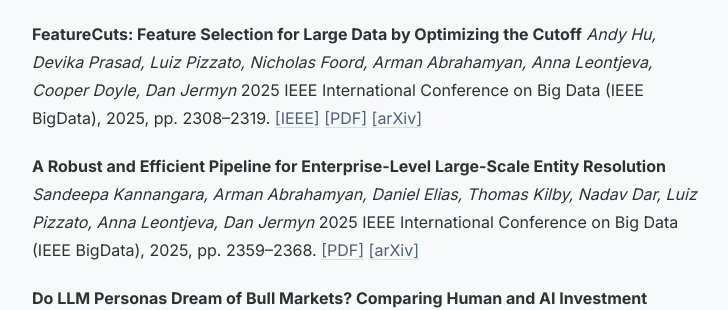
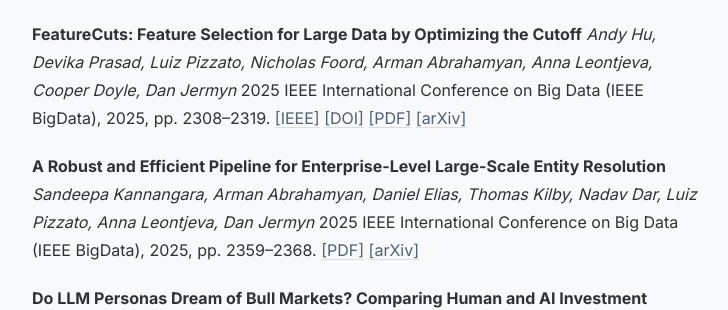
Before and after one commit to pizzato/pizzato.github.io, a Jekyll site: the page built from publications/index.markdown, in a window 1280 px wide and 900 px high, scrolled down 2532 px. Shown: the part 152-462 px from the top of the window, without its empty margins (272-1000 px from the left). Built offline with Jekyll 4.4.1, drawn with Linux system fonts in a browser that asks for light colours.

Commit message:
fix: add IEEE DOI link for FeatureCuts paper (IEEE BigData 2025)

```diff
--- a/publications/index.markdown
+++ b/publications/index.markdown
@@ -111,7 +111,7 @@ Association for Computing Machinery, New York, NY, USA, 185–193.
 **FeatureCuts: Feature Selection for Large Data by Optimizing the Cutoff**
 _Andy Hu, Devika Prasad, Luiz Pizzato, Nicholas Foord, Arman Abrahamyan, Anna Leontjeva, Cooper Doyle, Dan Jermyn_
 2025 IEEE International Conference on Big Data (IEEE BigData), 2025, pp. 2308–2319.
-[[IEEE]](https://www.computer.org/csdl/proceedings-article/bigdata/2025/11402619/2eDtlWjTZkY) [[PDF]](https://arxiv.org/pdf/2508.00954) [[arXiv]](https://arxiv.org/abs/2508.00954)
+[[IEEE]](https://www.computer.org/csdl/proceedings-article/bigdata/2025/11402619/2eDtlWjTZkY) [[DOI]](https://doi.ieeecomputersociety.org/10.1109/BigData66926.2025.11402619) [[PDF]](https://arxiv.org/pdf/2508.00954) [[arXiv]](https://arxiv.org/abs/2508.00954)
 
 
 **A Robust and Efficient Pipeline for Enterprise-Level Large-Scale Entity Resolution**
```
